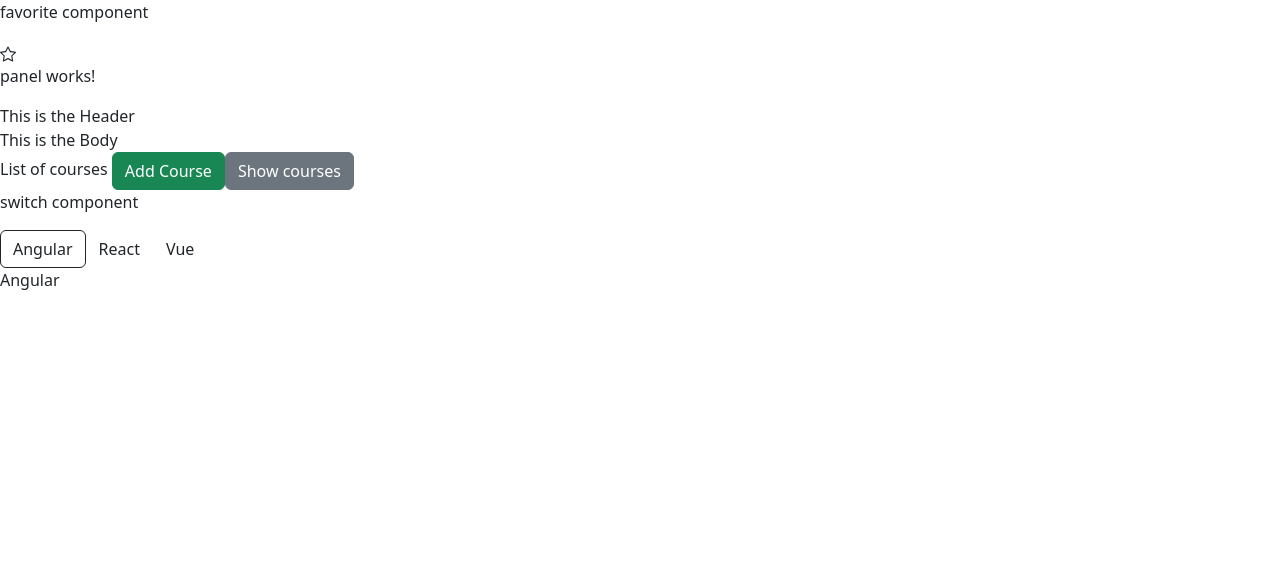
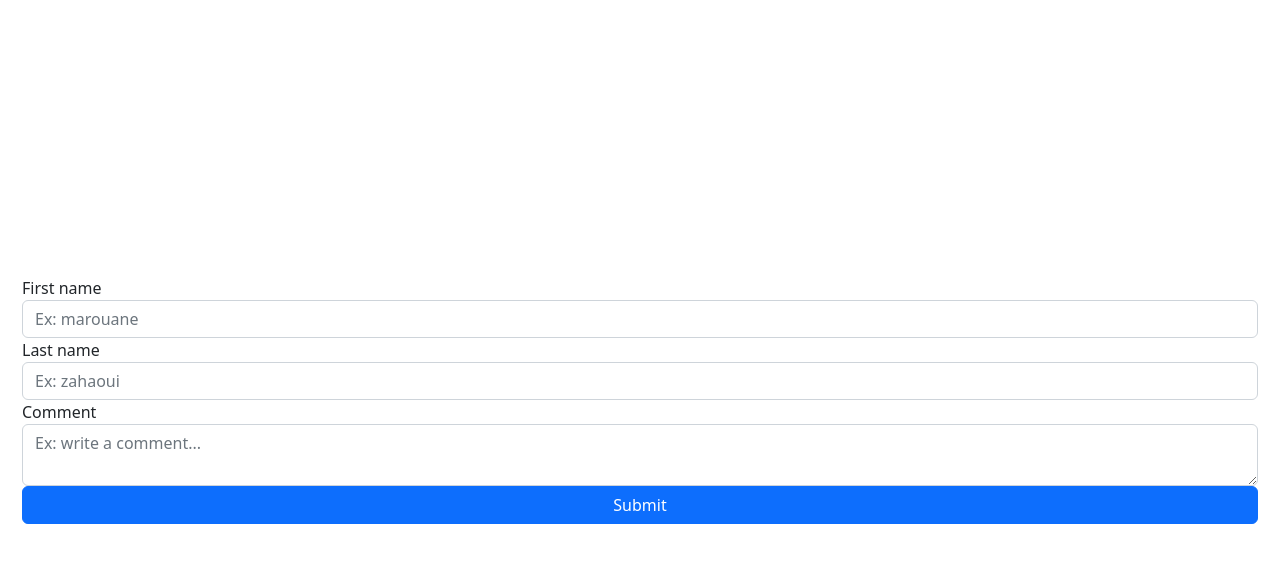
Before and after one commit to marouaneXan/Learn_Angular, an Angular app: page / in a window 1280 px wide. Shown: the top 562 px of the page. Built offline with nearby package versions, Linux system fonts and the light colour scheme.

Commit message:
create a simple form

```diff
--- a/src/app/app.component.html
+++ b/src/app/app.component.html
@@ -1,7 +1,8 @@
-<app-favorite [isFavorite]="post.isFavorite" (change)='onFavoriteChanged($event)'></app-favorite>
+<!-- <app-favorite [isFavorite]="post.isFavorite" (change)='onFavoriteChanged($event)'></app-favorite>
 <panel>
     <div class="header">This is the Header</div>
     <div class="body">This is the Body</div>
 </panel>
 <courses></courses>
-<switch></switch>
+<switch></switch> -->
+<forms></forms>
--- a/src/app/forms/forms.component.css
+++ b/src/app/forms/forms.component.css
@@ -0,0 +1,7 @@
+form{
+    display: flex;
+    flex-direction: column;
+    height: 100vh;
+    justify-content: center;
+    padding: 22px;
+}
--- a/src/app/forms/forms.component.html
+++ b/src/app/forms/forms.component.html
@@ -1 +1,15 @@
-<p>forms works!</p>
+<form>
+    <div class="form-group">
+        <label for="firstName">First name</label>
+        <input class="form-control" id="firstName" type="text" placeholder="Ex: marouane">
+    </div>
+    <div class="form-group">
+        <label for="lastName">Last name</label>
+        <input class="form-control" id="lastName" type="text" placeholder="Ex: zahaoui">
+    </div>
+    <div class="form-group">
+        <label for="comment">Comment</label>
+        <textarea class="form-control" id="comment" type="text" placeholder="Ex: write a comment..."></textarea>
+    </div>
+    <button class="btn btn-primary">Submit</button>
+</form>
--- a/src/app/forms/forms.component.ts
+++ b/src/app/forms/forms.component.ts
@@ -1,7 +1,7 @@
 import { Component } from '@angular/core';
 
 @Component({
-  selector: 'app-forms',
+  selector: 'forms',
   templateUrl: './forms.component.html',
   styleUrls: ['./forms.component.css']
 })
```
